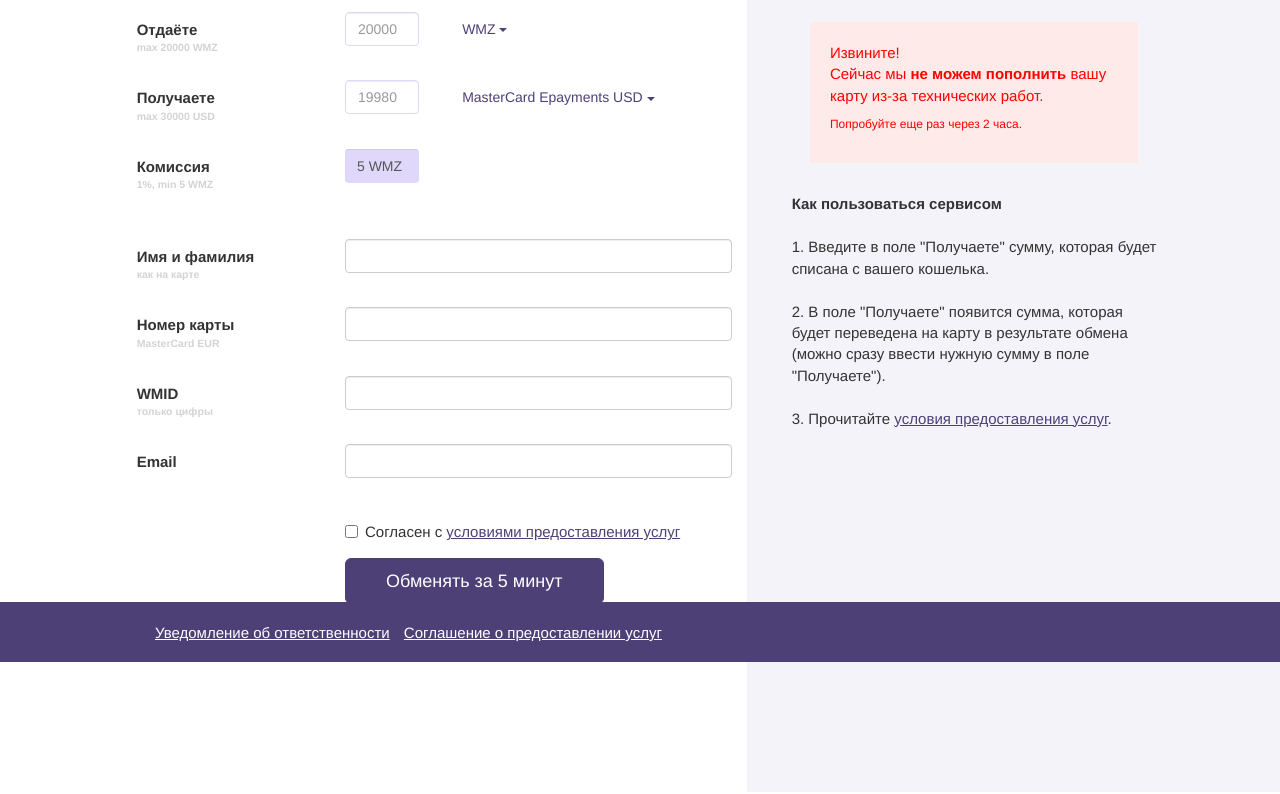
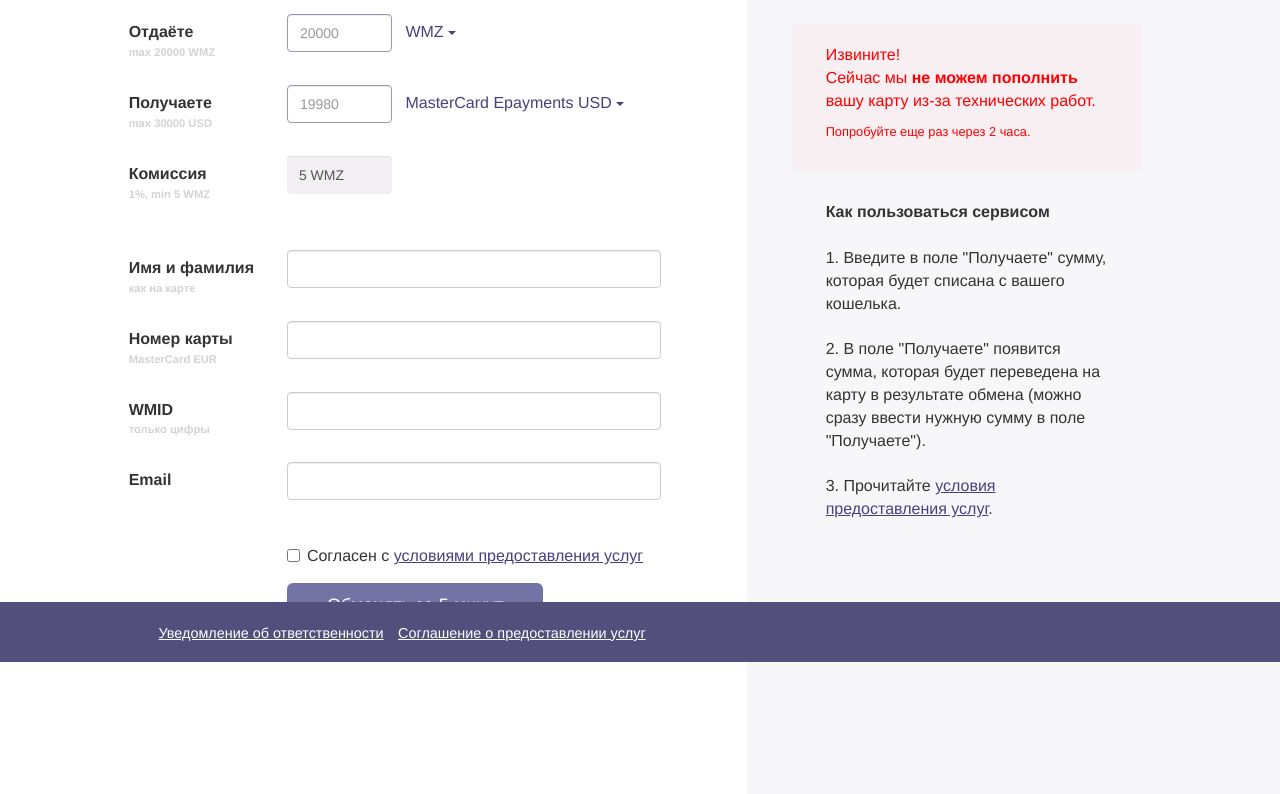
Before and after one commit to FjoNef/FjoNef.github.io, a plain HTML site: page index.html in a window 1280 px wide. Shown: the part 138-932 px from the top of the page. Drawn offline with nearby package versions, Linux system fonts and the light colour scheme.

Commit message:
Labels and other

```diff
--- a/css/styles.css
+++ b/css/styles.css
@@ -5,7 +5,7 @@ body{
 }
 
 body {
-	font-size: 1.5em;
+	font-size: 1.6em;
 }
 
 a {
@@ -24,6 +24,7 @@ img {
 
 #footer a {
 	display: inline-block;
+	font-size: 0.9em;
 	margin-left:10px;
 }
 
@@ -38,16 +39,16 @@ img {
 @media screen and (min-width:1024px){
 	#header .container,
 	#footer .container {
-		max-width: 1020px;
+		max-width: 1013px;
 	}
 
 	#rowForm {
-	width: 595px;
+	width: 603px;
 	float:right;
 	}
 
 	#helpCont {
-		width: 425px;
+		width: 410px;
 		padding: 30px;
 		float:left;
 	}
@@ -60,7 +61,7 @@ img {
 }
 
 #header {
-	background-color:#4D4077;
+	background-color:#524f7c;
 	width:100%;
 	color:white;
 	padding-top:20px;
@@ -80,7 +81,7 @@ img {
 	position: fixed;
 	bottom:0;
 	height:60px;
-	background-color:#4D4077;
+	background-color:#524f7c;
 	width:100%;
 	padding-top:20px;
 }
@@ -90,16 +91,23 @@ img {
 }
 
 #help {
-	background-color:#F4F3FA;
+	background-color:#f7f7f9;
 	height:100%;
+	padding-right:0px;
+	margin-right:0px;
 }
 
-#form {
+.help-padding {
+	padding:0px 34px 0px;
+}
+
+.container-form {
 	margin-top:20px;
+
 }
 
 .btn-default, .btn-default:focus {
-	background-color: #746999;
+	background-color: #7274a5;
 	border: none;
 	color:white;
 	border-radius:20px;
@@ -122,8 +130,8 @@ img {
 }
 
 .btn-primary, .btn-primary:focus {
-	background-color: #4D4077;
-	border-color: #4D4077;
+	background-color: #7274a5;
+	border: none;
 	padding-left:40px;
 	padding-right:40px;
 }
@@ -139,22 +147,22 @@ img {
 }
 
 .col-sm-2 input[type="text"] {
-	border-color:#E0D8FA;
+	border-color:#9f95ae;
 }
 
 .colored:disabled {
-	background-color: #E0D8FA;
+	background-color: #f1eff2;
 	border:0px;
 }
 
 #mainContainer a {
-	color:#4D4077;
+	color:#4a3e7e;
 }
 
 .warning {
 	margin-bottom: 30px;
-	padding:20px;
-	background-color: #FFEAEA;
+	padding:20px 34px 20px;
+	background-color: #f8eff2;
 	color:red;
 }
 
@@ -175,7 +183,7 @@ img {
 }
 
 .mainTable a{
-	color:#4D4077;
+	color:#8a81ba;
 	font-size:0.8em;
 }
 
@@ -196,5 +204,23 @@ th {
 }
 
 .btn-link, .btn-link:hover {
-	color:#4D4077;
+	color:#4a3e7e;
+	font-size:1em;
 }
+
+.alert {
+	width:400px;
+	margin:0px;
+	padding:0px;
+	color:red;
+}
+
+.main-form {
+	width:374px;
+	height:38px;
+}
+
+.main-number {
+	width:105px;
+	height:38px;
+}
--- a/index.html
+++ b/index.html
@@ -34,60 +34,60 @@
 		</div>
 		<div class="container" id="mainContainer">
 			<div class="row">
-				<div class="col-md-7" id="form">
+				<div class="col-md-7 container-form">
 					<form class="form-horizontal" role="form" id="rowForm">
 						<div class="form-group">
-						    <label for="inputPay" class="col-sm-4 control-label">Отдаёте <p class="info">max 20000 WMZ</p></label>
+						    <label for="inputPay" class="col-sm-3 control-label">Отдаёте <p class="info">max 20000 WMZ</p></label>
 						    <div class="col-sm-2">
-						      <input type="text" class="form-control" id="inputPay" placeholder="20000">
+						      <input type="text" class="form-control main-number" id="inputPay" placeholder="20000">
 						    </div>
 						    <div class="col-sm-6">
 						    	<button class="btn btn-link">WMZ <span class="caret"></span></button>
 						    </div>
 					  	</div>
 					  	<div class="form-group">
-						    <label for="inputTake" class="col-sm-4 control-label">Получаете <p class="info">max 30000 USD</p></label>
+						    <label for="inputTake" class="col-sm-3 control-label">Получаете <p class="info">max 30000 USD</p></label>
 						    <div class="col-sm-2">
-						      <input type="text" class="form-control" id="inputTake" placeholder="19980">
+						      <input type="text" class="form-control main-number" id="inputTake" placeholder="19980">
 						    </div>
 						    <div class="col-sm-6">
 						    	<button class="btn btn-link">MasterCard Epayments USD <span class="caret"></span></button>
 						    </div>
 					  	</div>
 					  	<div class="form-group">
-						    <label for="inputTax" class="col-sm-4 control-label">Комиссия <p class="info">1%, min 5 WMZ</p></label>
+						    <label for="inputTax" class="col-sm-3 control-label">Комиссия <p class="info">1%, min 5 WMZ</p></label>
 						    <div class="col-sm-2">
-						      <input type="text" disabled class="form-control colored" id="inputTax" value="5 WMZ">
+						      <input type="text" disabled class="form-control colored main-number" id="inputTax" value="5 WMZ">
 						    </div>
 					  	</div>
 					  	<br>
 					  	<div class="form-group">
-						    <label for="inputName" class="col-sm-4 control-label" >Имя и фамилия <p class="info">как на карте</p></label>
-						    <div class="col-sm-8">
-						      <input type="text" class="form-control" id="inputName" data-toggle="popover" data-placement="right" data-content="Имя и номер карты не соответствуют">
+						    <label for="inputName" class="col-sm-3 control-label" >Имя и фамилия <p class="info">как на карте</p></label>
+						    <div class="col-sm-8" id="input-name" data-toggle="popover" data-placement="right" data-html="true" data-content="<div class='alert'>Имя и номер карты не соответствуют</div>">
+						      <input type="text" class="form-control main-form" id="inputName">
 						    </div>
 					  	</div>
 					  	<div class="form-group">
-						    <label for="inputCard" class="col-sm-4 control-label">Номер карты <p class="info">MasterCard EUR</p></label>
+						    <label for="inputCard" class="col-sm-3 control-label">Номер карты <p class="info">MasterCard EUR</p></label>
 						    <div class="col-sm-8">
-						      <input type="text" class="form-control" id="inputCard">
+						      <input type="text" class="form-control main-form" id="inputCard">
 						    </div>
 					  	</div>
 					  	<div class="form-group">
-						    <label for="inputWMID" class="col-sm-4 control-label">WMID <p class="info">только цифры</p></label>
+						    <label for="inputWMID" class="col-sm-3 control-label">WMID <p class="info">только цифры</p></label>
 						    <div class="col-sm-8">
-						      <input type="text" class="form-control" id="inputWMID">
+						      <input type="text" class="form-control main-form" id="inputWMID">
 						    </div>
 					  	</div>
 					  	<div class="form-group">
-						    <label for="inputEmail" class="col-sm-4 control-label">Email</label>
-						    <div class="col-sm-8">
-						      <input type="email" class="form-control" id="inputEmail">
+						    <label for="inputEmail" class="col-sm-3 control-label" >Email</label>
+						    <div class="col-sm-8" id="input-email" data-toggle="popover" data-placement="right" data-html="true" data-content="<div class='alert'>Такой email не существует</div>">
+						      <input type="email" class="form-control main-form" id="inputEmail">
 						    </div>
 					  	</div>
 					  	<br>
 					  	<div class="form-group">
-						    <div class="col-sm-offset-4 col-sm-8">
+						    <div class="col-sm-offset-3 col-sm-8" id="checkbox" data-toggle="popover" data-placement="right" data-html="true" data-content="<div class='alert'>Прочитайте условия и поставьте галочку</div>">
 						      <div class="checkbox">
 						        <label>
 						          <input type="checkbox">Согласен с <a href="#">условиями предоставления услуг</a>
@@ -96,23 +96,25 @@
 						    </div>
   						</div>
   						<div class="form-group">
-						    <div class="col-sm-offset-4 col-sm-8">
+						    <div class="col-sm-offset-3 col-sm-8">
 						      <button type="button" onclick="error()" class="btn btn-primary btn-lg" id="submitButton">Обменять за 5 минут</button>
 						    </div>
   						</div>
 					</form>
 				</div>
 				<div class="col-md-5" id="help">
-					<div class="container" id="helpCont">
-						<div class="container warning">
+					<div id="helpCont">
+						<div class="warning">
 							<p>Извините!<br>Сейчас мы <strong>не можем пополнить</strong> вашу карту из-за технических работ.</p>
 							<p class="warning-text">Попробуйте еще раз через 2 часа.</p>
 						</div>
-						<p><b>Как пользоваться сервисом</b><br><br>
-						1. Введите в поле "Получаете" сумму, которая будет списана с вашего кошелька.<br><br>
-						2. В поле "Получаете" появится сумма, которая будет переведена на карту в результате обмена (можно сразу ввести нужную сумму в поле "Получаете").<br><br>
-						3. Прочитайте <a href="#">условия предоставления услуг</a>.
-						</p>
+						<div class="help-padding">
+							<p><b>Как пользоваться сервисом</b><br><br>
+							1. Введите в поле "Получаете" сумму, которая будет списана с вашего кошелька.<br><br>
+							2. В поле "Получаете" появится сумма, которая будет переведена на карту в результате обмена (можно сразу ввести нужную сумму в поле "Получаете").<br><br>
+							3. Прочитайте <a href="#">условия предоставления услуг</a>.
+							</p>
+						</div>
 					</div>
 				</div>
 			</div>
--- a/js/code.js
+++ b/js/code.js
@@ -1,3 +1,3 @@
 function error(){
-	$('#inputName').popover('show');
+	$('#input-name, #input-email, #checkbox').popover('show');
 }
```
